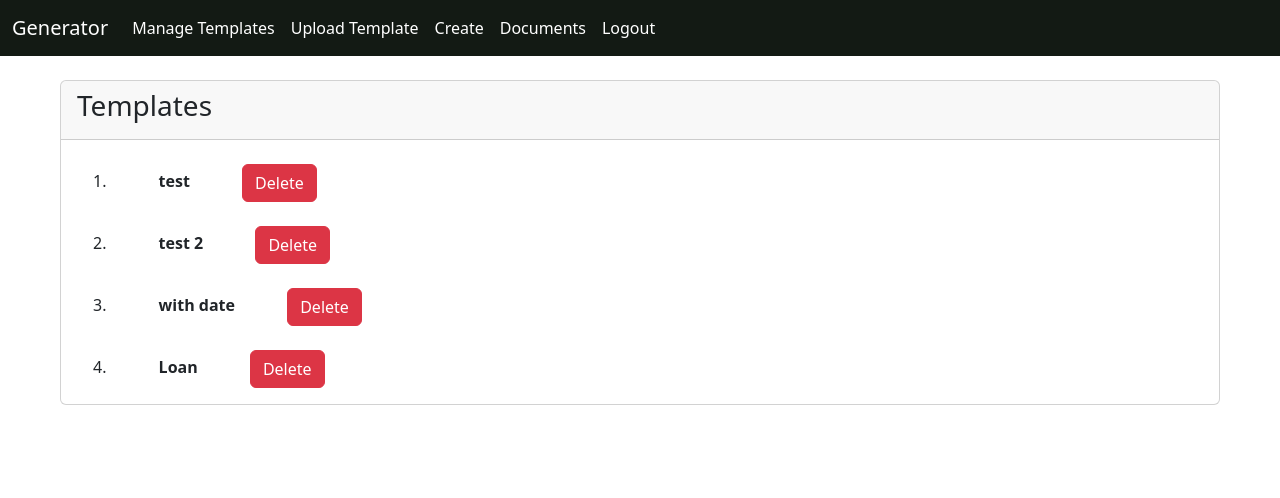
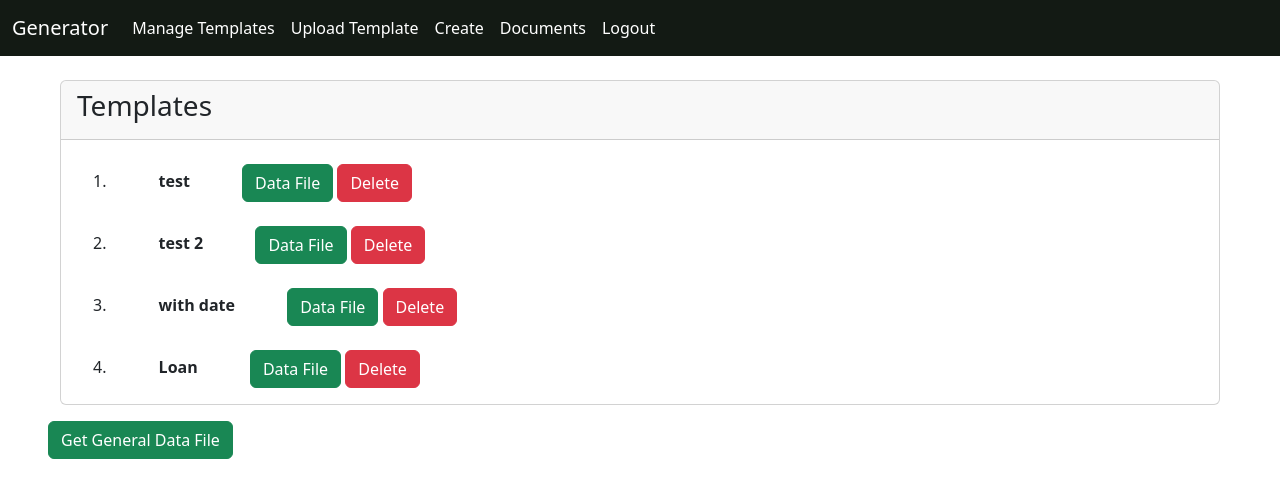
Before and after one commit to Breaddcrumbss/doc_generator, a Django app: page /app/manage/ in a window 1280 px wide. Shown: the top 498 px of the page. Run offline with Django 4.2, Linux system fonts and the light colour scheme; a user stored in the database is signed in; data comes from the database, SQL or seed files in the repository.

Commit message:
get csv function

```diff
--- a/app/templates/app/manage.html
+++ b/app/templates/app/manage.html
@@ -22,15 +22,19 @@
                 <br>
                 <li class="list-group-item">
                     <strong class="mx-5">{{ template.name }}</strong>
+                    <a href="{% url 'app:get-csv' template.id %}" class='btn btn-success pull-right'> Data File </a>
                     <a href="{% url 'app:delete-template' template.id %}" class='btn btn-danger pull-right'> Delete </a>
+
                 </li>
 
 
             {% endfor %}
                 </ol>
-                </div>
-                </tbody>
-            </table>
+            </div>
+        </div>
+
+        <div>
+            <a href="{% url 'app:get-csv-all' %}" class="btn btn-success">Get General Data File</a>
         </div>
 
     {% endif %}
--- a/app/urls.py
+++ b/app/urls.py
@@ -10,7 +10,8 @@ urlpatterns = [
     path('generate/', views.generate, name='generate'),
     path('manage/', views.manage, name='manage'),
     path('delete_temp/<int:temp_id>/', views.delete_template, name='delete-template'),
-    # path('get_csv/<id>/', views.get_csv, name='get-csv'),
+    path('get_csv_all/', views.get_csv_all, name='get-csv-all'),
+    path('get_csv/<int:temp_id>/', views.get_csv_byid, name='get-csv'),
     path('documents/', views.documents, name='documents'),
     path('download_doc/<int:doc_id>/', views.doc_download, name='doc-download'),
     path('delete_doc/<int:doc_id>/', views.delete_document, name='delete-doc'),
--- a/app/views.py
+++ b/app/views.py
@@ -4,10 +4,11 @@ from django.urls import reverse
 from django.contrib.auth.decorators import login_required
 from .forms import TemplateUploadForm, DocGenerateForm
 from .models import TemplateFile, DataFile, GeneratedFile
-from .utils import generate_files
+from .utils import generate_files, get_vars
 from django.conf import settings
 import os
-
+import io
+import csv
 
 # Create your views here.
 def index(request):
@@ -111,5 +112,25 @@ def delete_template(request, temp_id):
     return HttpResponseRedirect(reverse('app:manage'))
 
 @login_required
-def get_csv(request, id):
-    pass
+def get_csv_all(request):
+    template_list = TemplateFile.objects.all()
+    vars_df = get_vars(template_list)
+
+    with io.BytesIO() as buf:
+        vars_df.to_csv(buf, index=False, header=False)
+        buf.seek(0)
+        response = HttpResponse(buf, content_type='txt/csv')
+        response['Content-Disposition'] = 'attachment; filename=data_file.csv'
+        return response
+
+@login_required
+def get_csv_byid(request, temp_id):
+    template = [TemplateFile.objects.get(pk=temp_id)]       # List to allow for iteration in getvars function
+    var_df = get_vars(template)
+
+    with io.BytesIO() as buf:
+        var_df.to_csv(buf, index=False, header=False)
+        buf.seek(0)
+        response = HttpResponse(buf, content_type='txt/csv')
+        response['Content-Disposition'] = f'attachment; filename={template[0].name} data_file.csv'
+        return response
```
Also changed, not shown: app/utils.py (+14 -0 lines).
